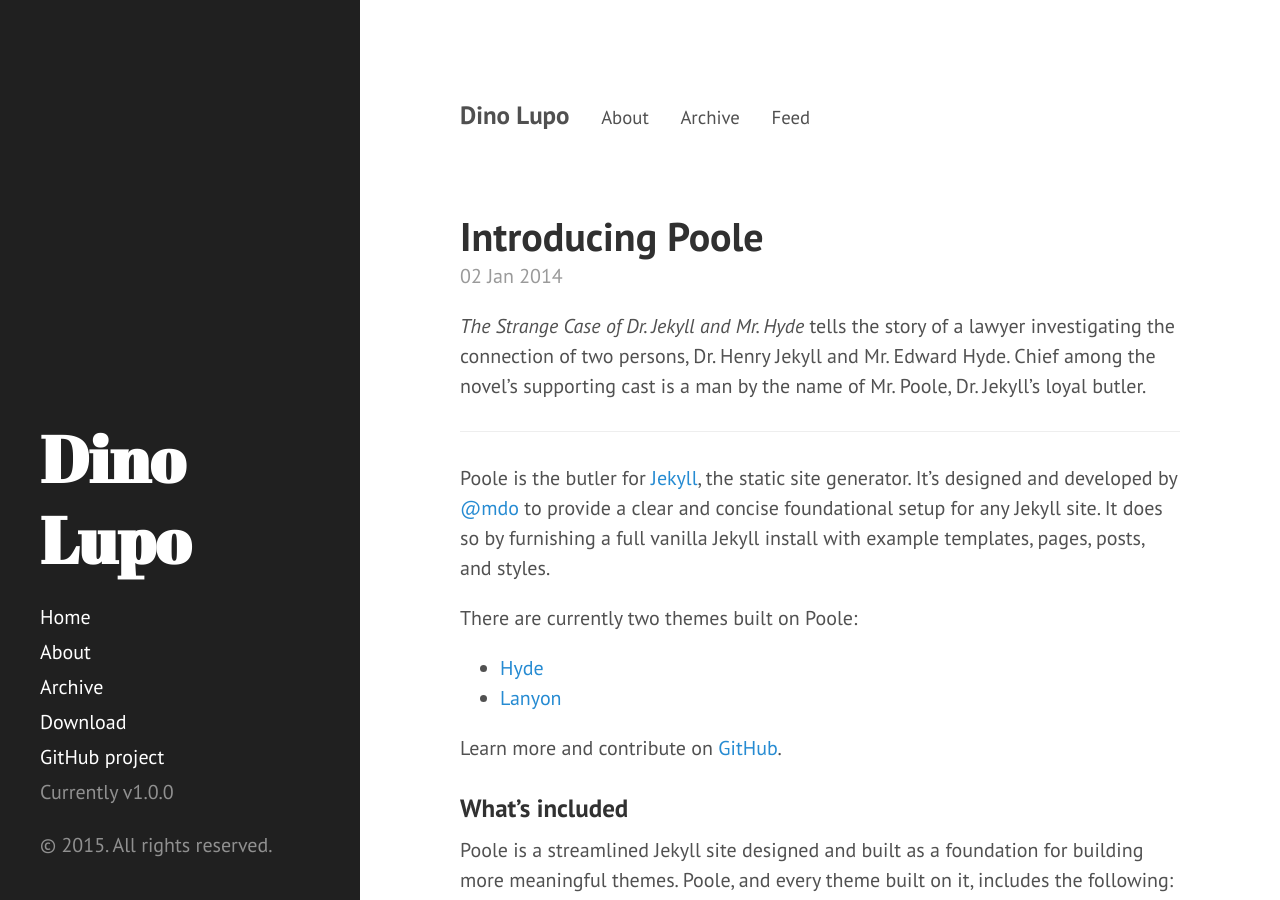
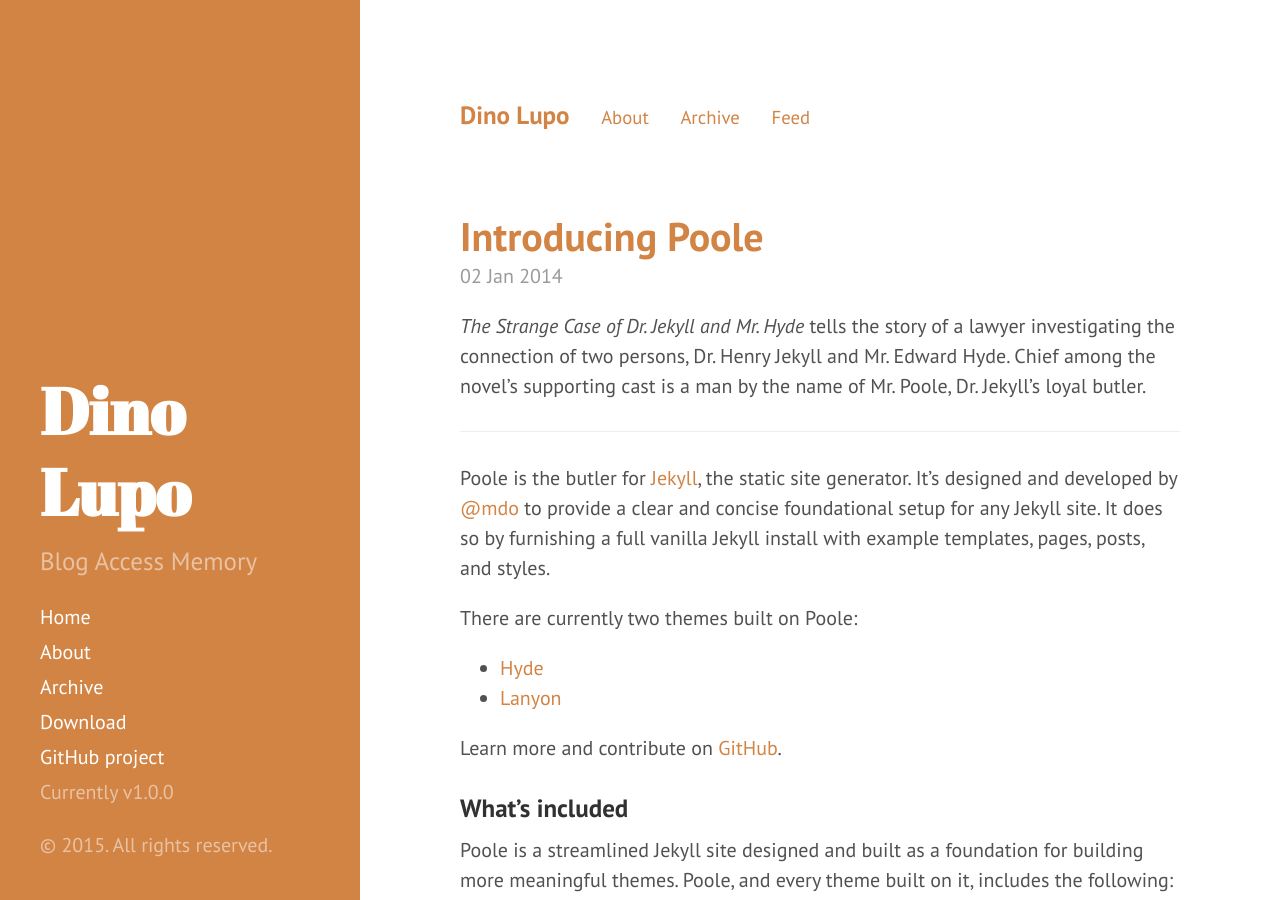
Before and after one commit to dinolupo/dinolupo.github.io, a Jekyll site: the page built from index.html, in a window 1280 px wide and 900 px high. Built offline with Jekyll 4.4.1, drawn with Linux system fonts in a browser that asks for light colours; the list of posts is cut into pages by our own code.

Commit message:
description added

```diff
--- a/_config.yml
+++ b/_config.yml
@@ -7,6 +7,7 @@
 # Setup
 title:               Dino Lupo
 tagline:             Blog Access Memory
+description:         'Blog Access Memory'
 url:                 http://dinolupo.github.io
 paginate:            1
 baseurl:             ""
--- a/_layouts/default.html
+++ b/_layouts/default.html
@@ -5,7 +5,7 @@
 
   {% include google_analytics.html %}
 
-  <body>
+  <body class="theme-base-09">
 
     {% include sidebar.html %}
 
```
Also changed, not shown: 1 other file.
